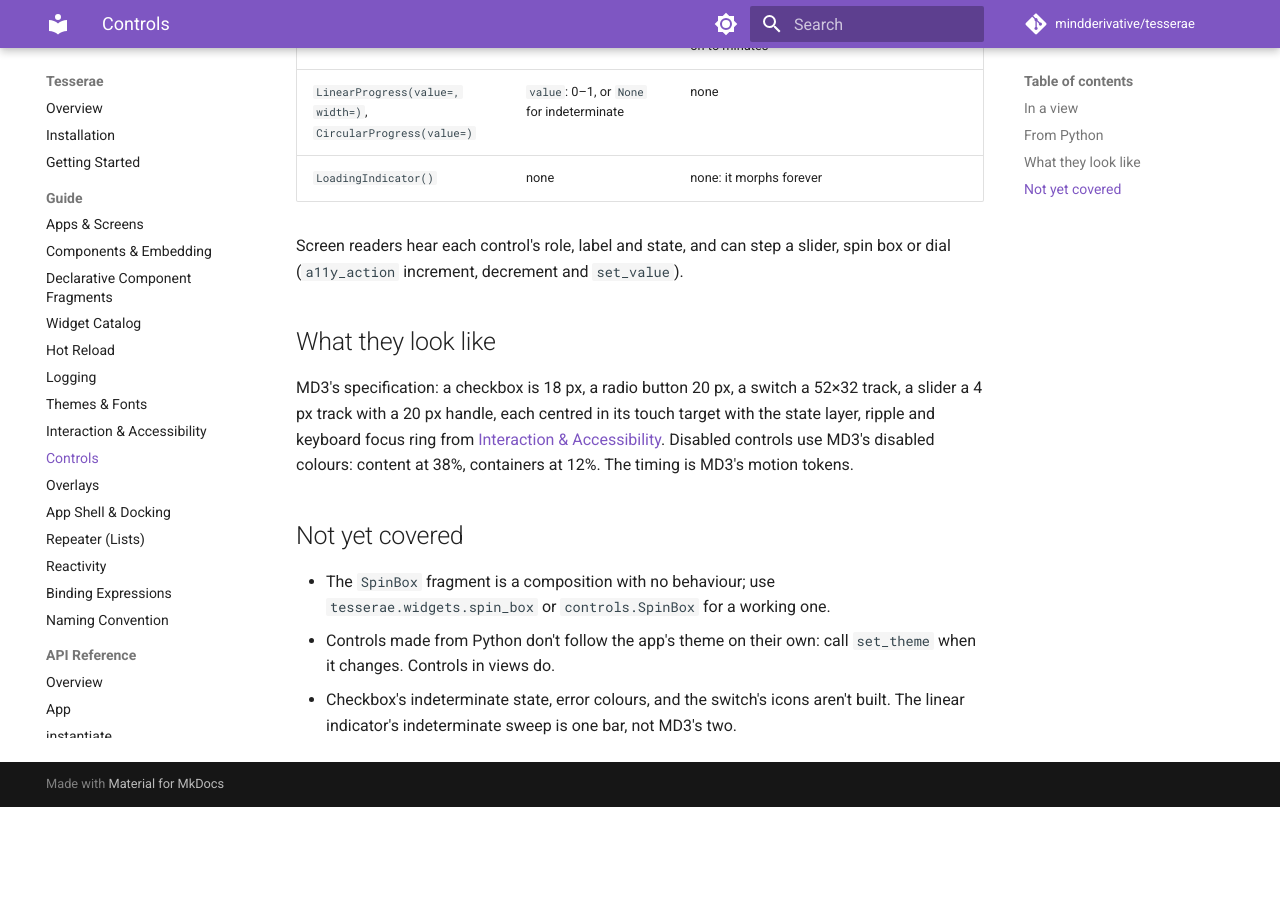
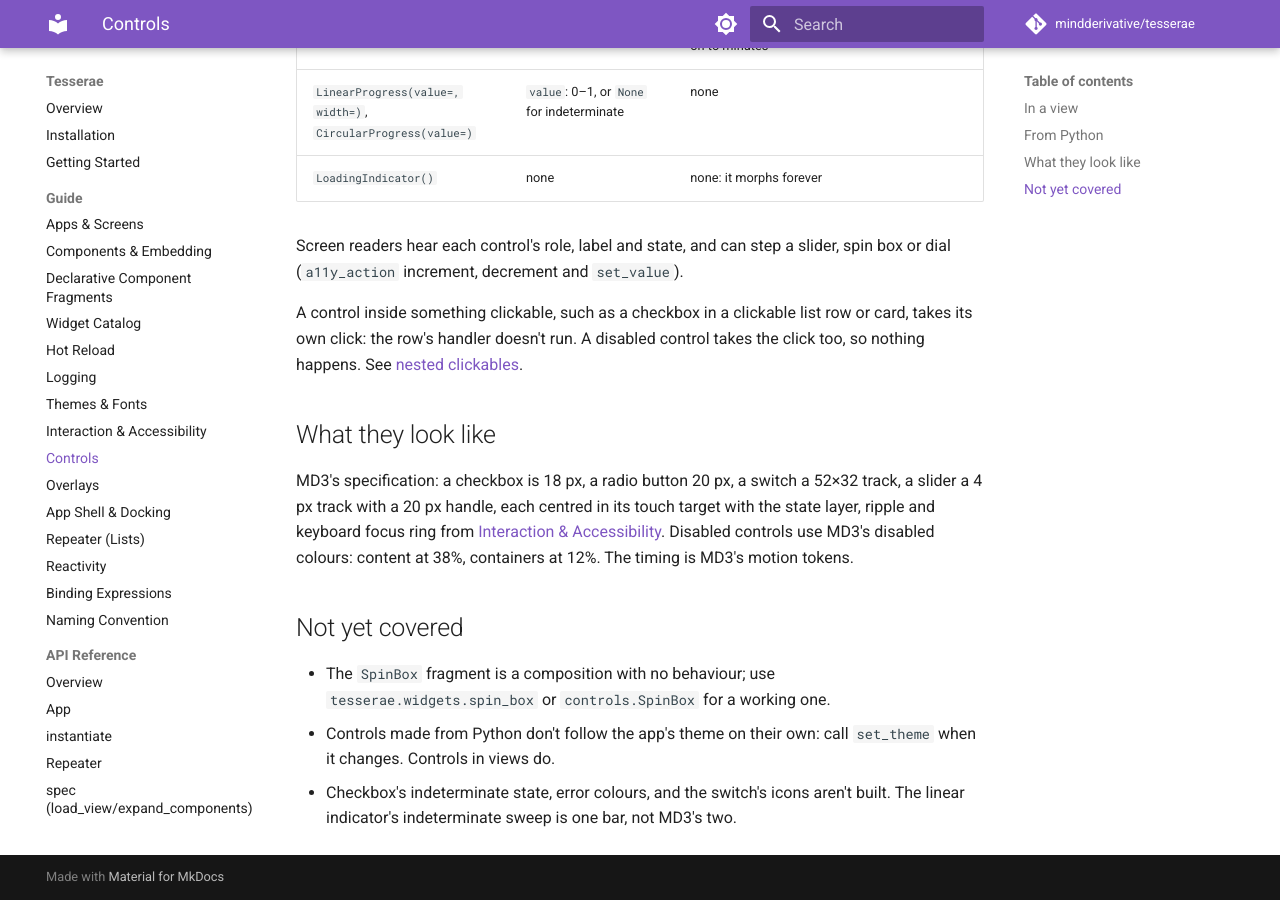
Before and after one commit to mindderivative/tesserae, an MkDocs documentation site: the page built from docs/guide/controls.md, in a window 1280 px wide and 900 px high, scrolled down 1730 px. Built offline with MkDocs 1.6.1 and Material for MkDocs 9.7.7, drawn with Linux system fonts in a browser that asks for light colours; comment, search, counter and statistics services are not loaded; before the commit the page ends 2537 px from its top, so only the background shows below that.

Commit message:
M49 Phase 3: docs -- M49 complete
The controls guide and widget catalog say a control in a clickable takes
its own click; the known gap moved to Fixed gaps.

Co-Authored-By: Claude Opus 5.5 <noreply@anthropic.com>

```diff
--- a/docs/guide/controls.md
+++ b/docs/guide/controls.md
@@ -71,6 +71,11 @@ Screen readers hear each control's role, label and state, and can step a
 slider, spin box or dial (`a11y_action` increment, decrement and
 `set_value`).
 
+A control inside something clickable, such as a checkbox in a clickable
+list row or card, takes its own click: the row's handler doesn't run.
+A disabled control takes the click too, so nothing happens. See
+[nested clickables](interaction.md).
+
 ## What they look like
 
 MD3's specification: a checkbox is 18 px, a radio button 20 px, a switch
```
Also changed, not shown: BUILD_TRACKER.md (+7 -7 lines), LOG.md (+7 -0 lines), PLAN.md (+3 -1 lines), docs/guide/widget-catalog.md (+3 -1 lines).
